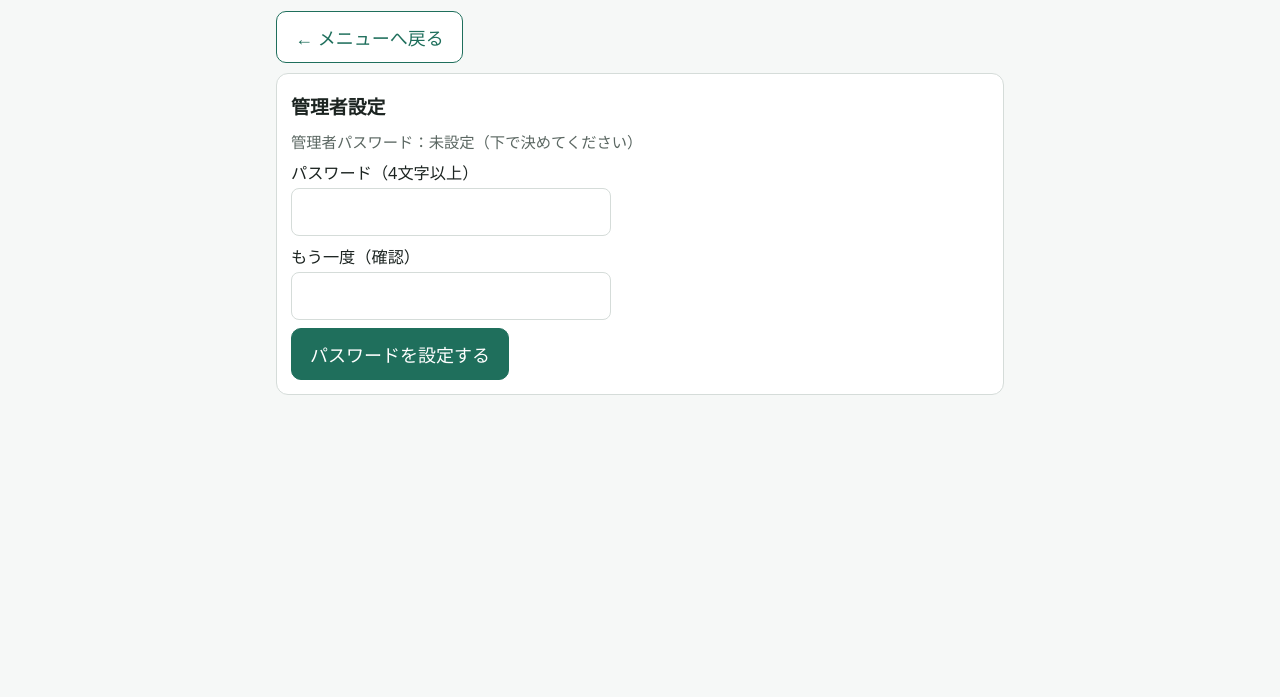
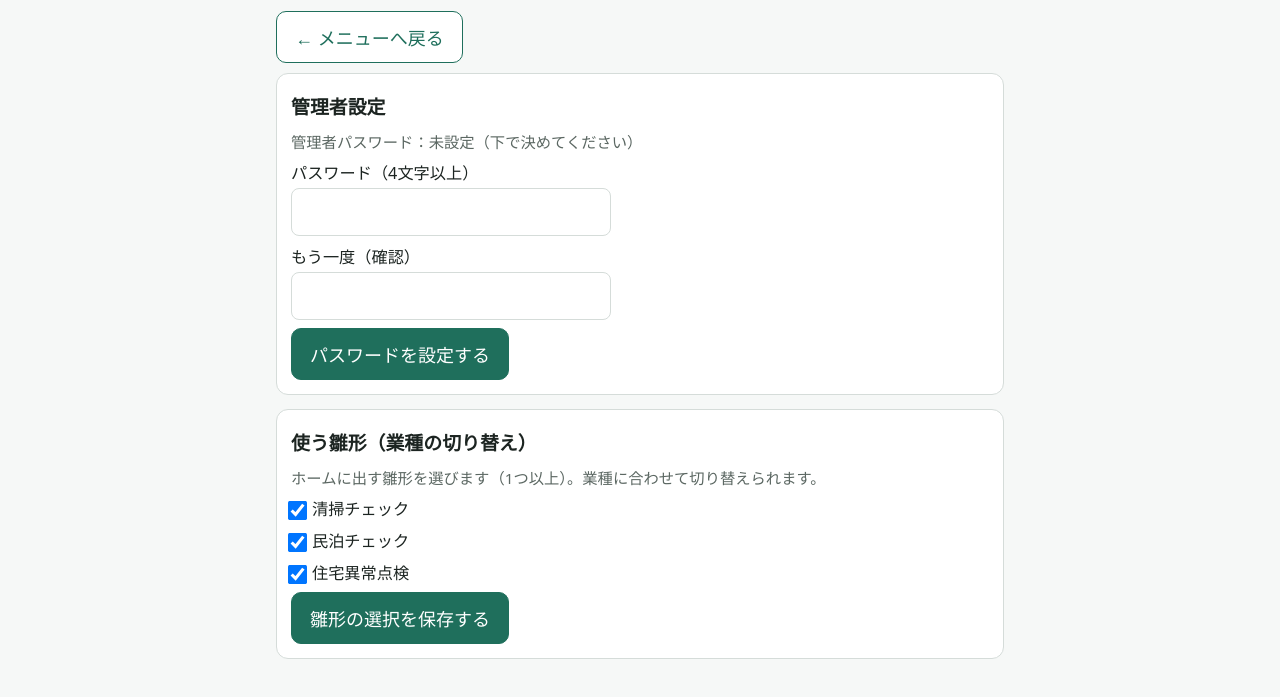
Before and after one commit to mugenphotog-art/tablet-bundle-prototype, a plain HTML site: page index.html in a window 1280 px wide. Both pictures are taken after a click on the button "管理者設定". Shown: the part 69-766 px from the top of the page. Drawn offline with Linux system fonts and the light colour scheme.

Commit message:
v56: template switching in admin settings

```diff
--- a/app.js
+++ b/app.js
@@ -168,13 +168,49 @@ async function shrink(file, maxSide = 1600, quality = 0.8) {
 
 // ---------- 画面 ----------
 function show(which) { $("home").hidden = which !== "home"; $("edit").hidden = which !== "edit"; $("view").hidden = which !== "view"; $("admin").hidden = which !== "admin"; $("adminOpen").hidden = which !== "home"; }
-$("adminOpen").onclick = () => { renderAdmin(); show("admin"); window.scrollTo(0, 0); };
+$("adminOpen").onclick = () => { renderAdmin(); renderTplSettings(); show("admin"); window.scrollTo(0, 0); };
 $("adminBack").onclick = () => { show("home"); window.scrollTo(0, 0); };
 function setMsg(text, isErr) { const m = $("msg"); m.textContent = text; m.className = isErr ? "err" : "muted"; }
 
 // 「新しい記録を作る」のボタンは、ドラッグで並べ替えられる（並びはこの端末に保存）
 function loadOrder() { try { return JSON.parse(localStorage.getItem("tb-template-order") || "[]"); } catch (e) { return []; } }
 function saveOrder(keys) { try { localStorage.setItem("tb-template-order", JSON.stringify(keys)); } catch (e) {} }
+// 使う雛形（業種別の切り替え）。この端末に保存。未設定なら全部使う。1つ以上は必ず残す
+function loadEnabled() {
+  const all = Object.keys(TEMPLATES);
+  try {
+    const s = JSON.parse(localStorage.getItem("tb-template-enabled") || "null");
+    if (s && s.length) { const f = all.filter((k) => s.indexOf(k) >= 0); if (f.length) return f; }
+  } catch (e) {}
+  return all;
+}
+function saveEnabled(keys) { try { localStorage.setItem("tb-template-enabled", JSON.stringify(keys)); return true; } catch (e) { return false; } }
+// 管理者設定：使う雛形を選ぶ（変更は管理者パスワードが必要）
+function renderTplSettings(doneMsg) {
+  const box = $("tplBox"); box.innerHTML = "";
+  const en = loadEnabled();
+  const note = document.createElement("div"); note.className = "muted"; note.style.marginBottom = "8px";
+  note.textContent = "ホームに出す雛形を選びます（1つ以上）。業種に合わせて切り替えられます。";
+  box.appendChild(note);
+  const ins = {};
+  for (const k of Object.keys(TEMPLATES)) {
+    const l = document.createElement("label"); l.className = "adminField";
+    const c = document.createElement("input"); c.type = "checkbox"; c.checked = en.indexOf(k) >= 0;
+    c.style.cssText = "display:inline-block;width:auto;min-height:0;margin:0 8px 0 0;vertical-align:middle;transform:scale(1.5)";
+    l.appendChild(c); l.appendChild(document.createTextNode(TEMPLATES[k].name)); box.appendChild(l); ins[k] = c;
+  }
+  const msg = document.createElement("span"); msg.className = "muted"; msg.setAttribute("role", "status"); if (doneMsg) msg.textContent = doneMsg;
+  const btn = document.createElement("button"); btn.type = "button"; btn.textContent = "雛形の選択を保存する";
+  btn.onclick = async () => {
+    const sel = Object.keys(TEMPLATES).filter((k) => ins[k].checked);
+    if (!sel.length) { msg.className = "err"; msg.textContent = "1つ以上選んでください。"; return; }
+    if (!(await adminAuth())) { msg.className = "err"; msg.textContent = "保存しませんでした（管理者の確認ができませんでした）。"; return; }
+    if (!saveEnabled(sel)) { msg.className = "err"; msg.textContent = "保存できませんでした。"; return; }
+    renderTemplates(); renderTplSettings("保存しました。ホームの雛形が切り替わりました。");
+  };
+  const row = document.createElement("div"); row.className = "row"; row.style.marginTop = "8px"; row.append(btn, msg);
+  box.appendChild(row);
+}
 // 日時の表示：「26/11/15 9:45」（年は下2桁、秒は出さない）
 function fmtDT(d) {
   const p = (n) => (n < 10 ? "0" : "") + n;
@@ -185,7 +221,8 @@ function renderTemplates() {
   const box = $("templates");
   box.innerHTML = "";
   const saved = loadOrder();
-  const keys = Object.keys(TEMPLATES).sort((a, b) => {
+  const en = loadEnabled();
+  const keys = Object.keys(TEMPLATES).filter((k) => en.indexOf(k) >= 0).sort((a, b) => {
     const ia = saved.indexOf(a), ib = saved.indexOf(b);
     return (ia < 0 ? 999 : ia) - (ib < 0 ? 999 : ib);
   });
--- a/index.html
+++ b/index.html
@@ -122,6 +122,10 @@
       <h2>管理者設定</h2>
       <div id="adminBox"></div>
     </div>
+    <div class="card">
+      <h2>使う雛形（業種の切り替え）</h2>
+      <div id="tplBox"></div>
+    </div>
   </section>
 
   <section id="view" hidden>
--- a/sw.js
+++ b/sw.js
@@ -1,5 +1,5 @@
 // 試作: アプリ本体をキャッシュして、電波がなくても開けるようにする
-const CACHE = "tablet-bundle-proto-v55";
+const CACHE = "tablet-bundle-proto-v56";
 const FILES = ["./", "index.html", "app.js", "manifest.webmanifest", "icon.svg", "icon-192.png", "icon-512.png"];
 
 self.addEventListener("install", (e) => {
```
